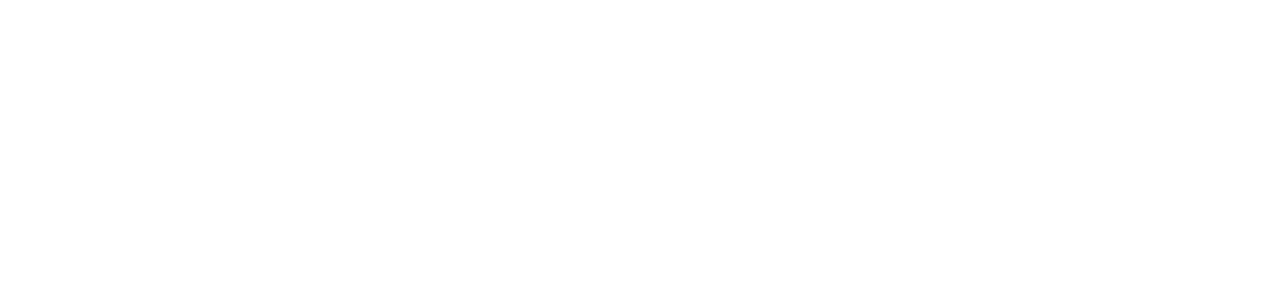
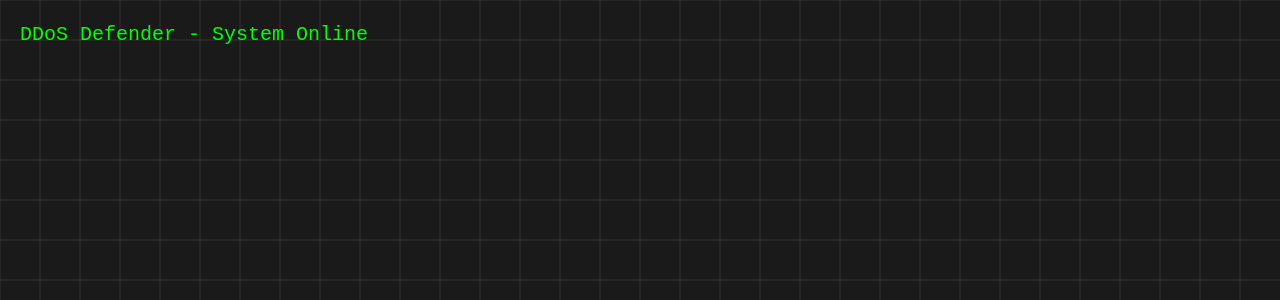
Before and after one commit to dectecx/DDoS-Defender-Game, a Vue app: page / in a window 1280 px wide. Shown: the top 300 px of the page. Built offline with nearby package versions, Linux system fonts and the light colour scheme.

Commit message:
feat: Implement initial game canvas component with basic rendering and full-screen setup.

```diff
--- a/src/App.vue
+++ b/src/App.vue
@@ -1,5 +1,24 @@
-<script setup lang="ts"></script>
+<script setup lang="ts">
+import GameCanvas from './components/GameCanvas.vue';
+</script>
 
-<template></template>
+<template>
+  <GameCanvas />
+</template>
 
-<style scoped></style>
+<style>
+/* Global styles reset for full screen canvas */
+body, html {
+  margin: 0;
+  padding: 0;
+  width: 100%;
+  height: 100%;
+  overflow: hidden;
+  background-color: #000;
+}
+
+#app {
+  width: 100%;
+  height: 100%;
+}
+</style>
--- /dev/null
+++ b/src/components/GameCanvas.vue
@@ -0,0 +1,78 @@
+<script setup lang="ts">
+import { onMounted, onUnmounted, ref } from 'vue';
+
+const canvasRef = ref<HTMLCanvasElement | null>(null);
+let ctx: CanvasRenderingContext2D | null = null;
+let animationFrameId: number;
+
+const resizeCanvas = () => {
+  if (!canvasRef.value) return;
+  canvasRef.value.width = window.innerWidth;
+  canvasRef.value.height = window.innerHeight;
+
+  // Redraw after resize
+  draw();
+};
+
+const draw = () => {
+  if (!ctx || !canvasRef.value) return;
+
+  // Clear screen
+  ctx.fillStyle = '#1a1a1a'; // Dark background
+  ctx.fillRect(0, 0, canvasRef.value.width, canvasRef.value.height);
+
+  // Draw a test grid or text to verify
+  ctx.strokeStyle = '#333';
+  ctx.lineWidth = 1;
+
+  const cellSize = 40;
+  for (let x = 0; x < canvasRef.value.width; x += cellSize) {
+    ctx.beginPath();
+    ctx.moveTo(x, 0);
+    ctx.lineTo(x, canvasRef.value.height);
+    ctx.stroke();
+  }
+
+  for (let y = 0; y < canvasRef.value.height; y += cellSize) {
+    ctx.beginPath();
+    ctx.moveTo(0, y);
+    ctx.lineTo(canvasRef.value.width, y);
+    ctx.stroke();
+  }
+
+  ctx.fillStyle = '#00ff00';
+  ctx.font = '20px monospace';
+  ctx.fillText('DDoS Defender - System Online', 20, 40);
+};
+
+const loop = () => {
+  draw();
+  animationFrameId = requestAnimationFrame(loop);
+};
+
+onMounted(() => {
+  if (canvasRef.value) {
+    ctx = canvasRef.value.getContext('2d');
+    window.addEventListener('resize', resizeCanvas);
+    resizeCanvas();
+    loop();
+  }
+});
+
+onUnmounted(() => {
+  window.removeEventListener('resize', resizeCanvas);
+  cancelAnimationFrame(animationFrameId);
+});
+</script>
+
+<template>
+  <canvas ref="canvasRef" class="game-canvas"></canvas>
+</template>
+
+<style scoped>
+.game-canvas {
+  display: block;
+  width: 100%;
+  height: 100%;
+}
+</style>
--- a/src/style.css
+++ b/src/style.css
@@ -1,26 +1,8 @@
 :root {
-  font-family: system-ui, Avenir, Helvetica, Arial, sans-serif;
+  font-family: Inter, system-ui, Avenir, Helvetica, Arial, sans-serif;
   line-height: 1.5;
   font-weight: 400;
-
-  color-scheme: light dark;
-  color: rgba(255, 255, 255, 0.87);
-  background-color: #242424;
-
-  font-synthesis: none;
-  text-rendering: optimizeLegibility;
-  -webkit-font-smoothing: antialiased;
-  -moz-osx-font-smoothing: grayscale;
-}
-
-a {
-  font-weight: 500;
-  color: #646cff;
-  text-decoration: inherit;
-}
-
-a:hover {
-  color: #535bf2;
+  color-scheme: dark;
 }
 
 body {
@@ -30,55 +12,3 @@
   min-width: 320px;
   min-height: 100vh;
 }
-
-h1 {
-  font-size: 3.2em;
-  line-height: 1.1;
-}
-
-button {
-  border-radius: 8px;
-  border: 1px solid transparent;
-  padding: 0.6em 1.2em;
-  font-size: 1em;
-  font-weight: 500;
-  font-family: inherit;
-  background-color: #1a1a1a;
-  cursor: pointer;
-  transition: border-color 0.25s;
-}
-
-button:hover {
-  border-color: #646cff;
-}
-
-button:focus,
-button:focus-visible {
-  outline: 4px auto -webkit-focus-ring-color;
-}
-
-.card {
-  padding: 2em;
-}
-
-#app {
-  max-width: 1280px;
-  margin: 0 auto;
-  padding: 2rem;
-  text-align: center;
-}
-
-@media (prefers-color-scheme: light) {
-  :root {
-    color: #213547;
-    background-color: #ffffff;
-  }
-
-  a:hover {
-    color: #747bff;
-  }
-
-  button {
-    background-color: #f9f9f9;
-  }
-}
```
